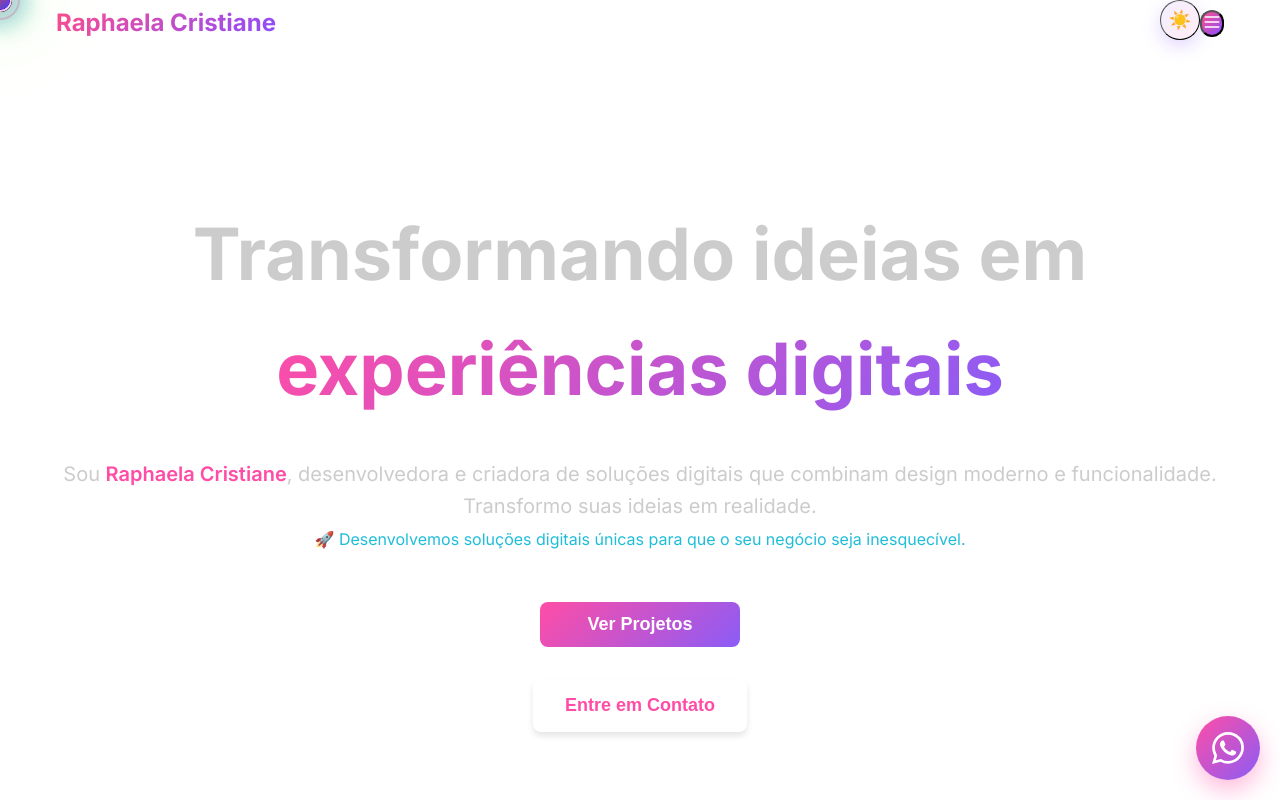
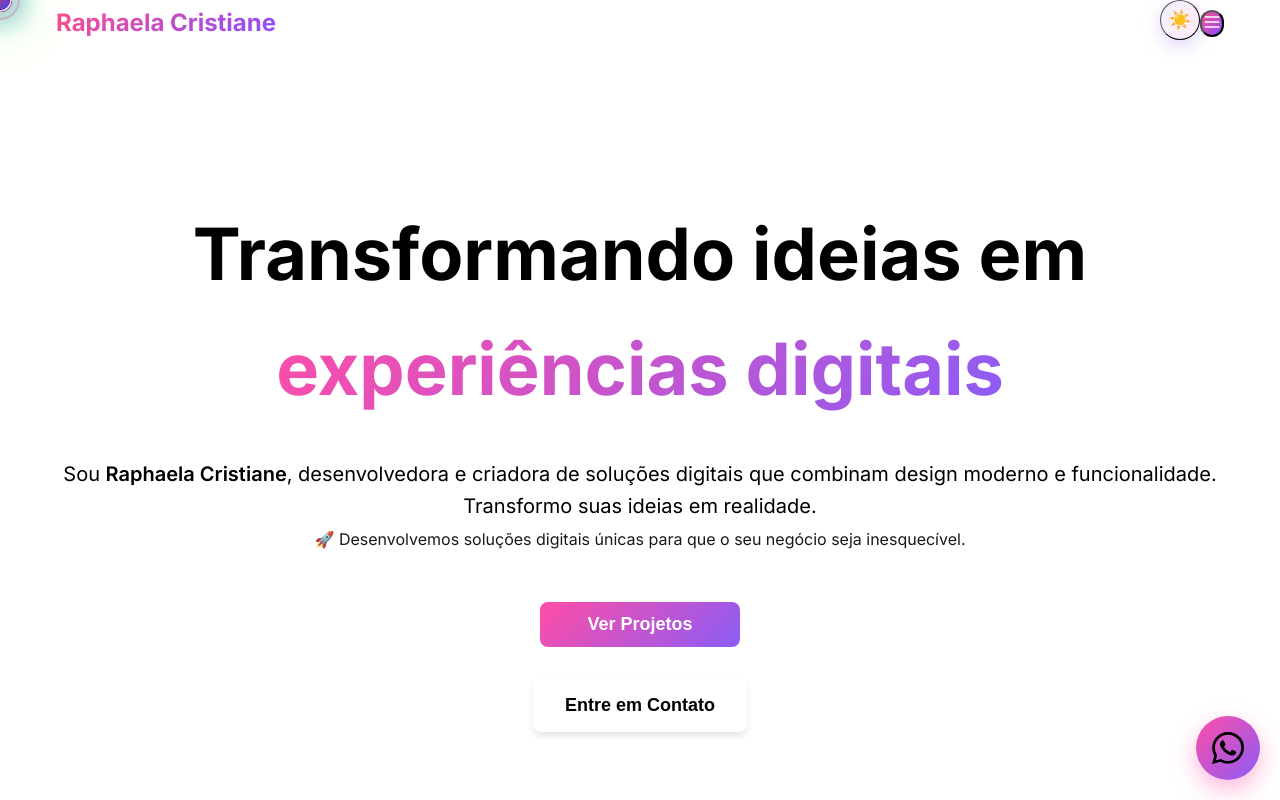
Before and after one commit to Raphaelacristiane667/portfolio-raphaela-cristiane, a Next.js app: page / in a window 1280 px wide. Shown: the top 800 px of the page. Built offline with nearby package versions, Linux system fonts and the light colour scheme.

Commit message:
fix(theme): forçar tipografia preta no claro para sobrepor !important herdados

```diff
--- a/src/app/globals.css
+++ b/src/app/globals.css
@@ -413,6 +413,16 @@ html:not(.dark) section { background-color: #ffffff !important; }
 /* Footer acompanha o tema */
 html.dark footer { background-color: var(--color-dark-gray) !important; }
 html:not(.dark) footer { background-color: #f5f5f5 !important; }
+
+/* Ajuste de tipografia no modo claro contra regras com !important */
+html:not(.dark) main, html:not(.dark) section, html:not(.dark) #__next {
+  color: #000000 !important;
+}
+html:not(.dark) h1, html:not(.dark) h2, html:not(.dark) h3, html:not(.dark) h4, html:not(.dark) h5, html:not(.dark) h6,
+html:not(.dark) p, html:not(.dark) span, html:not(.dark) li, html:not(.dark) a, html:not(.dark) label,
+html:not(.dark) .nav-card, html:not(.dark) .btn-secondary, html:not(.dark) .contact-button {
+  color: #000000 !important;
+}
 
 /* Grid responsivo */
 .grid {
```
